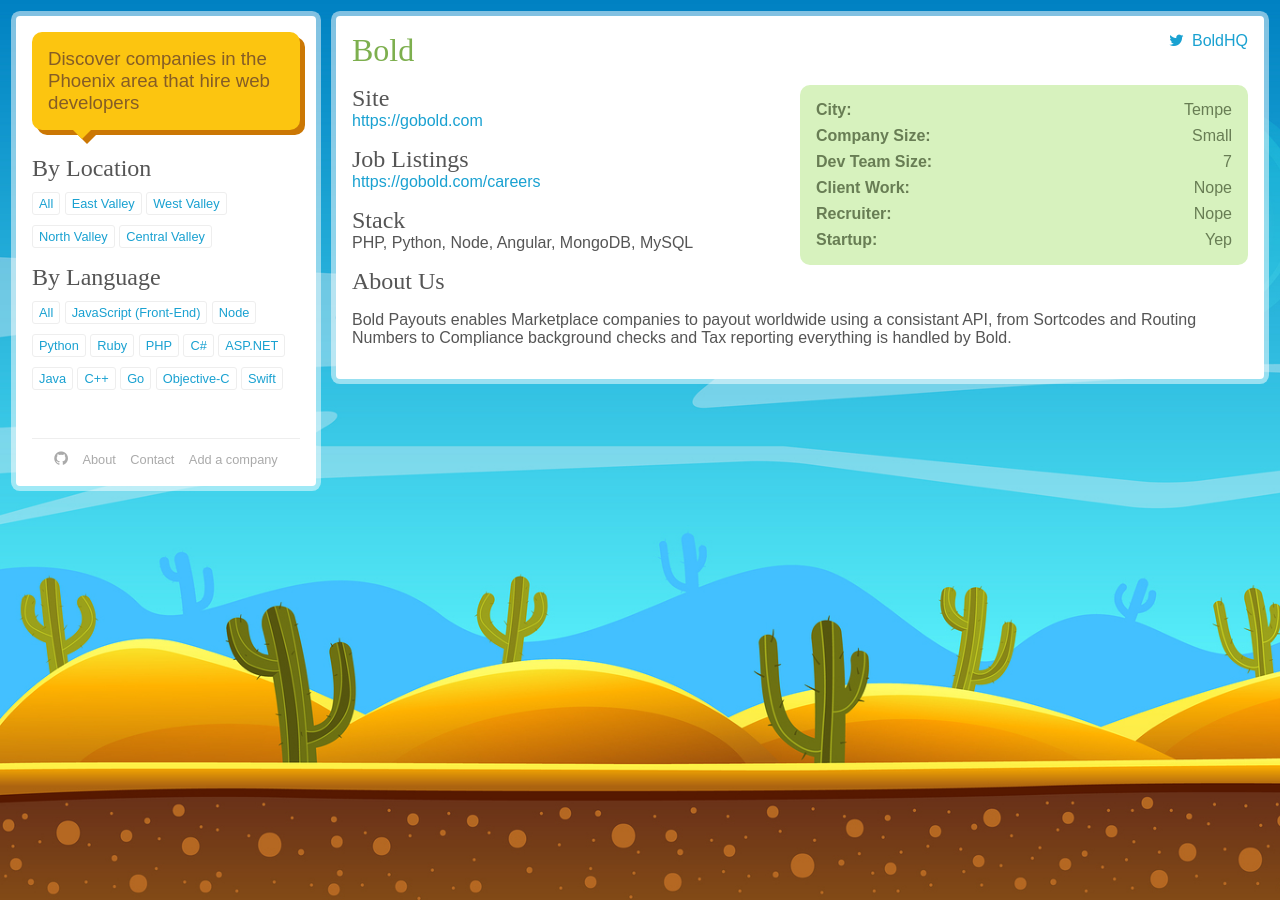
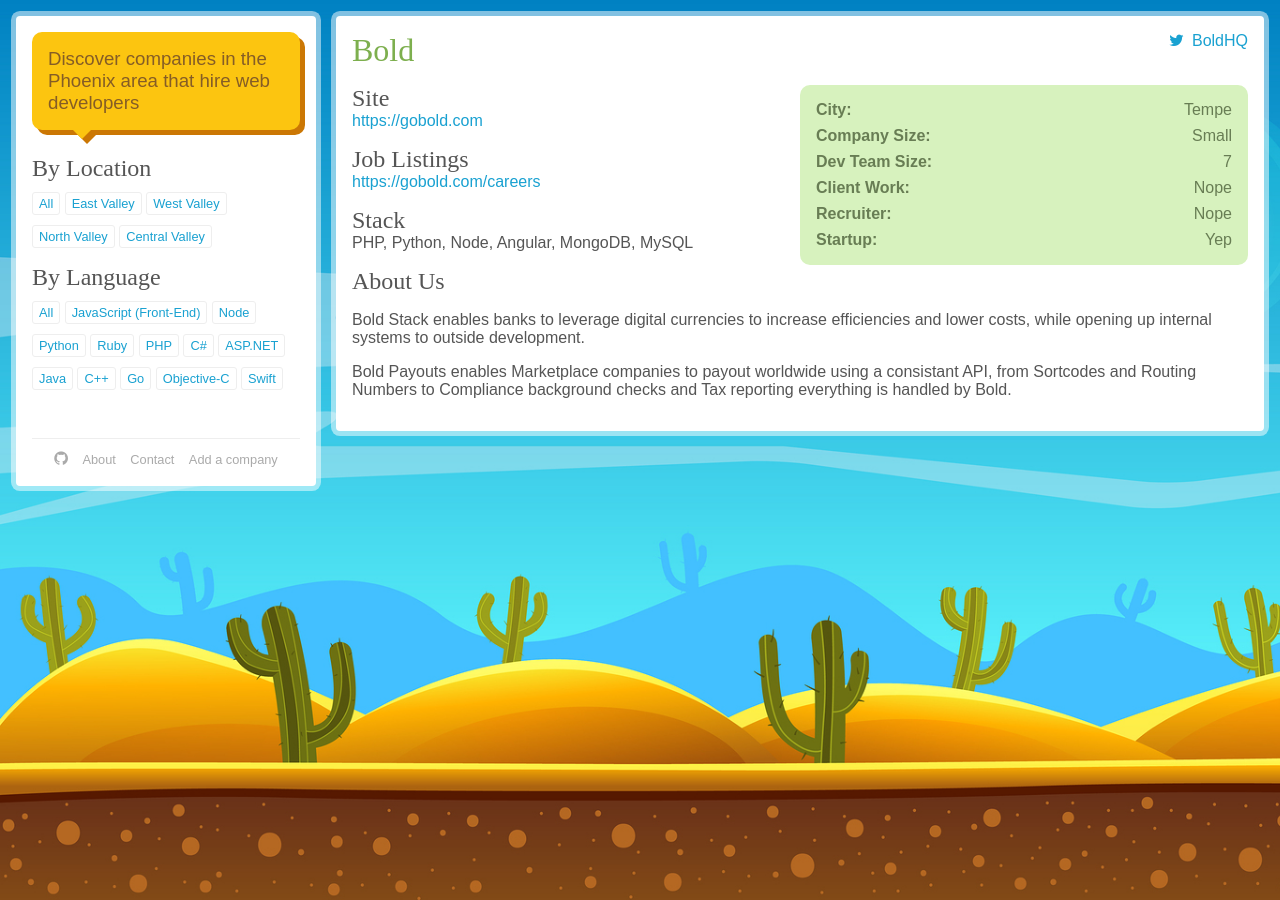
Before and after one commit to bradwestfall/webdevphoenix, a Jekyll site: the page built from companies/bold.md, in a window 1280 px wide. Built offline with Jekyll 4.4.1, drawn with Linux system fonts in a browser that asks for light colours; nearby versions of some CDN libraries; some web fonts are replaced.

Commit message:
Update bold.md

```diff
--- a/companies/bold.md
+++ b/companies/bold.md
@@ -15,7 +15,7 @@
 website: https://gobold.com
 job_listings: https://gobold.com/careers
 twitter: BoldHQ
-fa: fa-globe
 ---
+Bold Stack enables banks to leverage digital currencies to increase efficiencies and lower costs, while opening up internal systems to outside development.
 
 Bold Payouts enables Marketplace companies to payout worldwide using a consistant API, from Sortcodes and Routing Numbers to Compliance background checks and Tax reporting everything is handled by Bold.
```
